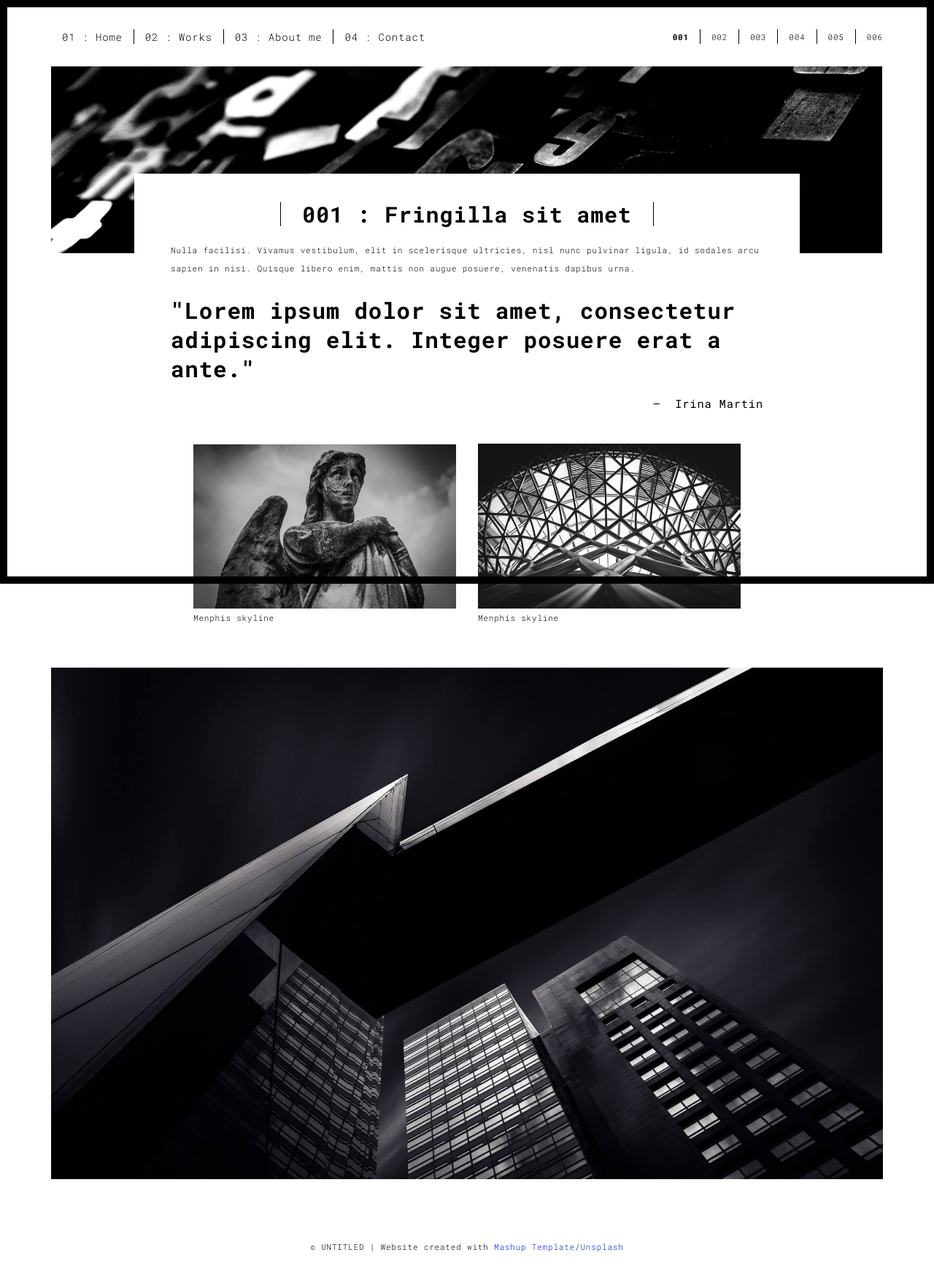
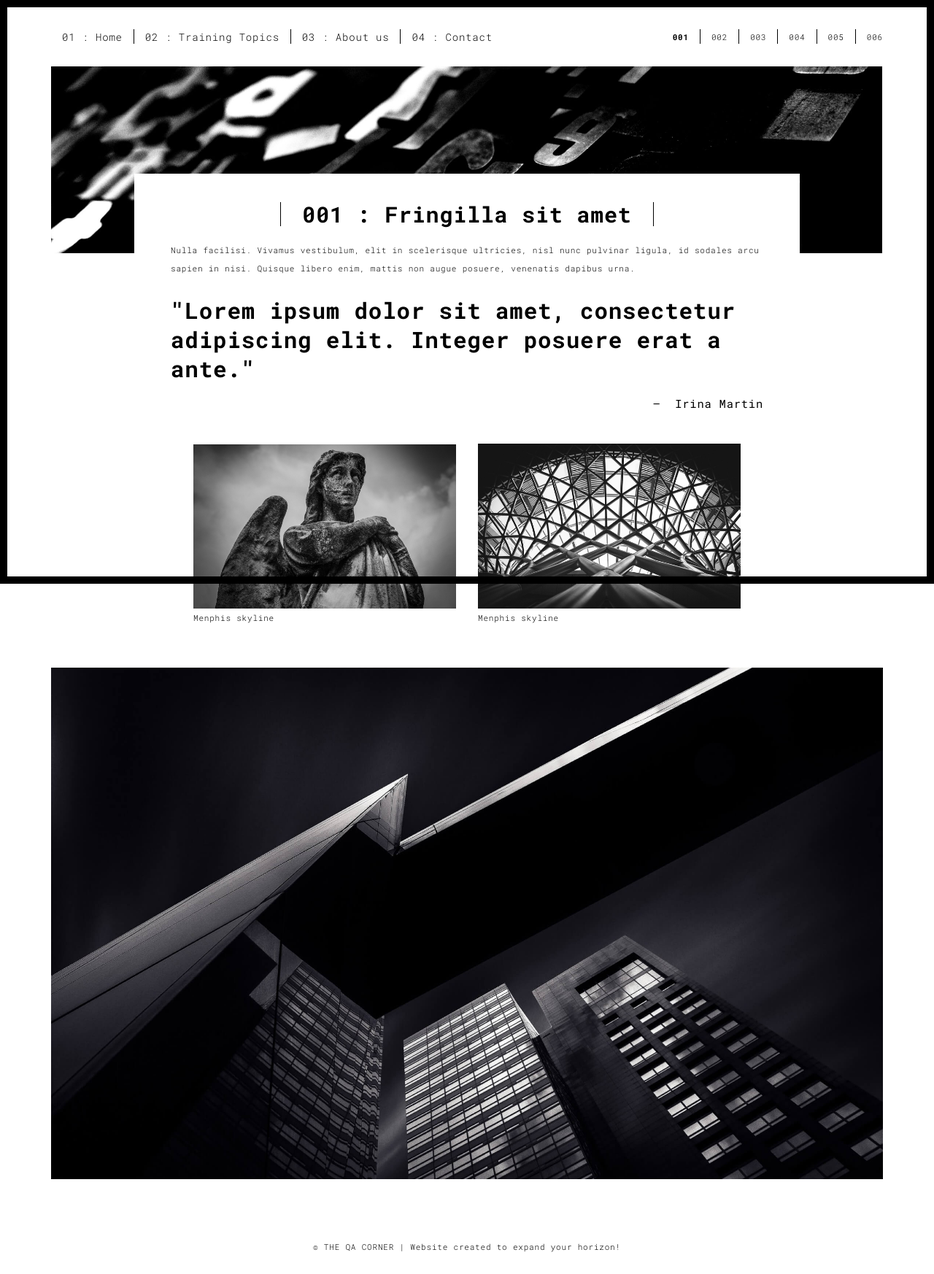
Before and after one commit to Gymmybear33/portfolio, a Flask app: page /work.html in a window 1280 px wide. Shown: the whole page at 73% size. Run offline with Flask 3, Linux system fonts and the light colour scheme; some libraries are stand-ins or nearby versions.

Commit message:
fixed titles

```diff
--- a/templates/about.html
+++ b/templates/about.html
@@ -15,7 +15,7 @@
   <link rel="apple-touch-icon" sizes="180x180" href="../static/assets/apple-icon-180x180.png">
   <link href="../static/assets/favicon.ico" rel="icon">
 
-  <title>Title page</title>
+  <title>QA Corner</title>
 
 <link href="../static/main.3f6952e4.css" rel="stylesheet"></head>
 
--- a/templates/contact.html
+++ b/templates/contact.html
@@ -15,7 +15,7 @@
   <link rel="apple-touch-icon" sizes="180x180" href="../static/assets/apple-icon-180x180.png">
   <link href="../static/assets/favicon.ico" rel="icon">
 
-  <title>Title page</title>
+  <title>QA Corner</title>
 
 <link href="../static/main.3f6952e4.css" rel="stylesheet"></head>
 
--- a/templates/work.html
+++ b/templates/work.html
@@ -15,7 +15,7 @@
   <link rel="apple-touch-icon" sizes="180x180" href="../static/assets/apple-icon-180x180.png">
   <link href="../static/assets/favicon.ico" rel="icon">
 
-  <title>Title page</title>
+  <title>QA Corner</title>
 
 <link href="../static/main.3f6952e4.css" rel="stylesheet"></head>
 
@@ -38,8 +38,8 @@
       <div class="collapse navbar-collapse" id="navbar-collapse">
         <ul class="nav navbar-nav ">
           <li><a href="./index.html" title="">01 : Home</a></li>
-          <li><a href="./works.html" title="">02 : Works</a></li>
-          <li><a href="./about.html" title="">03 : About me</a></li>
+          <li><a href="./works.html" title="">02 : Training Topics</a></li>
+          <li><a href="./about.html" title="">03 : About us</a></li>
           <li><a href="./contact.html" title="">04 : Contact</a></li>
         </ul>
 
@@ -104,7 +104,7 @@
   <div class="container">
     <div class="row">
       <div class="col-xs-12">
-        <p>© UNTITLED | Website created with <a href="http://www.mashup-template.com/" title="Create website with free html template">Mashup Template</a>/<a href="https://www.unsplash.com/" title="Beautiful Free Images">Unsplash</a></p>
+        <p>© THE QA CORNER | Website created to expand your horizon!</p>
       </div>
     </div>
   </div>
--- a/templates/works.html
+++ b/templates/works.html
@@ -15,7 +15,7 @@
   <link rel="apple-touch-icon" sizes="180x180" href="../static/assets/apple-icon-180x180.png">
   <link href="../static/assets/favicon.ico" rel="icon">
 
-  <title>Title page</title>
+  <title>QA Corner</title>
 
 <link href="../static/main.3f6952e4.css" rel="stylesheet"></head>
 
```
